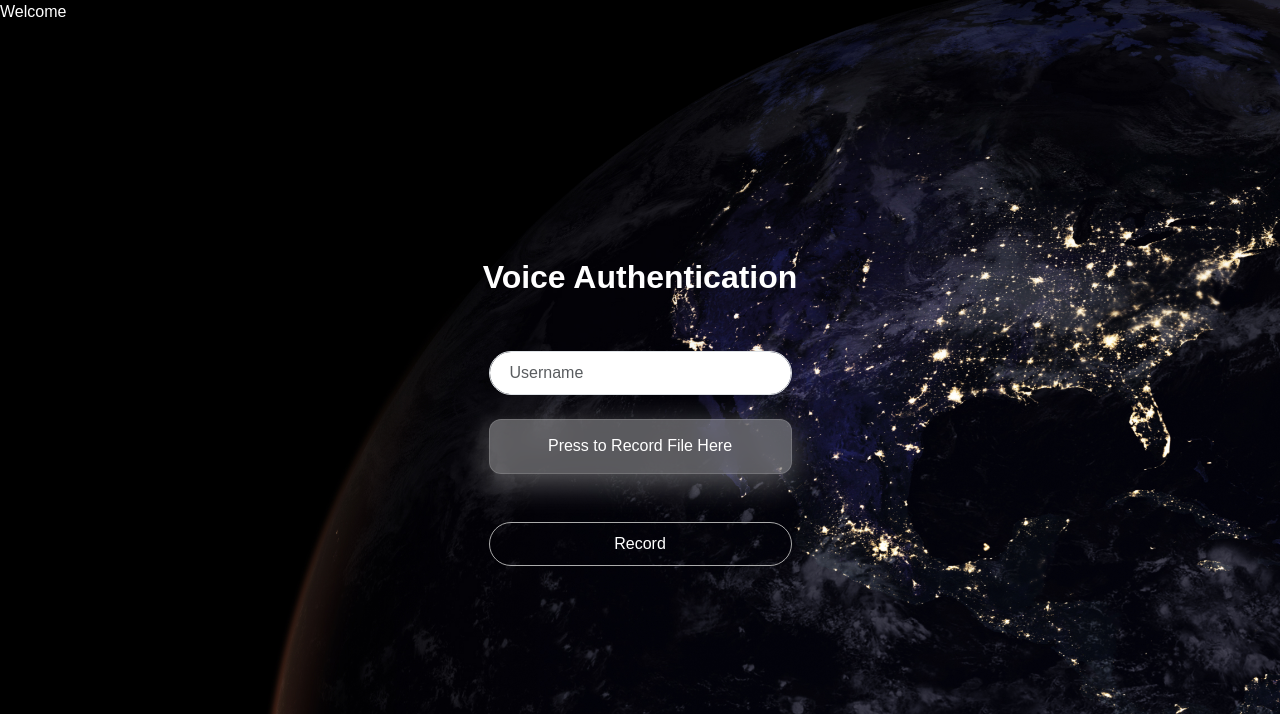
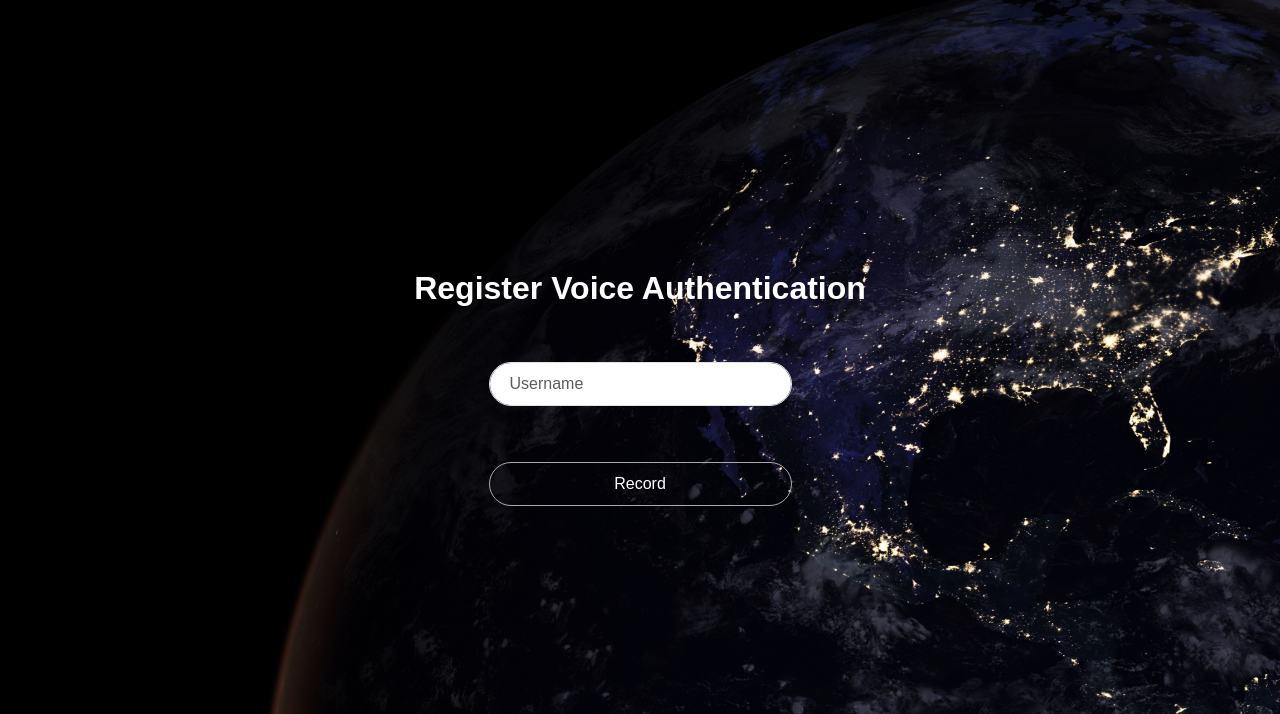
Before and after one commit to doungnapat27/Voice_Authentication, a Flask app: page / in a window 1280 px wide. Shown: the top 714 px of the page. Run offline with Flask 3, Linux system fonts and the light colour scheme.

Commit message:
final Arkkkkkkkkkkkkkkkkkkkk ยังไม่ได้นอนนนนนนนนนนนนนนนนนนนนน

```diff
--- a/data/user-data.json
+++ b/data/user-data.json
@@ -1 +1 @@
-[{"username": "username", "filename": "username.wav"}, {"username": "gig", "filename": "gig.wav"}, {"username": "username", "filename": "username.wav"}, {"username": "dog", "filename": "dog.wav"}]
+[{"username": "username", "filename": "username.wav"}, {"username": "gig", "filename": "gig.wav"}, {"username": "username", "filename": "username.wav"}, {"username": "dog", "filename": "dog.wav"}, {"username": "oat", "filename": "oat.wav"}, {"username": "oat", "filename": "oat.wav"}, {"username": "aom", "filename": "aom.wav"}]
--- a/main.py
+++ b/main.py
@@ -77,7 +77,7 @@ def record_audio(filename):
     duration = 5  # duration of recording in seconds
     recording = sd.rec(int(fs * duration), samplerate=fs, channels=1)
     sd.wait()  # wait until recording is finished
-    wav.write(filename, fs, recording)
+    wav.write('data/audio/'+filename, fs, recording)
 
 
 def extract_features(filename):
--- a/static/styles/register.css
+++ b/static/styles/register.css
@@ -64,22 +64,6 @@ body{
   margin-bottom: 16px;
 }
 
-.glass-container label{
-  height: 55px;
-  width: 100%;
-  display: flex;
-  justify-content: center;
-  align-items: center;
-  justify-items: center;
-  background: rgba(255, 254, 254, 0.35);
-  box-shadow: 0 8px 32px 0 rgba(255, 255, 255, 0.37);
-  backdrop-filter: blur(11.5px);
-  -webkit-backdrop-filter: blur(11.5px);
-  border-radius: 12px;
-  border: 1px solid rgba(218, 218, 218, 0.18);
-  margin-bottom: 16px;
-}
-
 .button{
   display: flex;
   justify-content: center;
--- a/templates/Register.html
+++ b/templates/Register.html
@@ -9,31 +9,18 @@
     <title>Register</title>
   </head>
   <body>
-      <div class="username">Welcome</div>
       <div class="box">
         <div class="container">
           <div class="top">
-            <Header>Voice Authentication</Header>
+            <Header>Register Voice Authentication</Header>
           </div>
           <div class="glass-container">
             <form method="POST" enctype="multipart/form-data" action='/register'>
               <div class="input-field">
                 <input type="text" class="form-control" name="username" placeholder="Username" id="username">
               </div>
-              <label for="file" id="file-label">Press to Record File Here</label>
               <button onclick="save_record()">Record</button>
             </form>
-          </div>
-          <!-- {% with messages = get_flashed_messages(with_categories=true) %}
-            {% if messages %}
-                {% for category, message in messages %}
-                <div class="alert alert-{{category}}" role="alert">
-                    {{ message }}
-                </div>
-                {% endfor %}
-            {% endif %}
-          {% endwith %} -->
-        </div>
       </div>
       <script>
         function save_record() {
```
Also changed, not shown: static/styles/login.css (indentation only), 6 other files.
